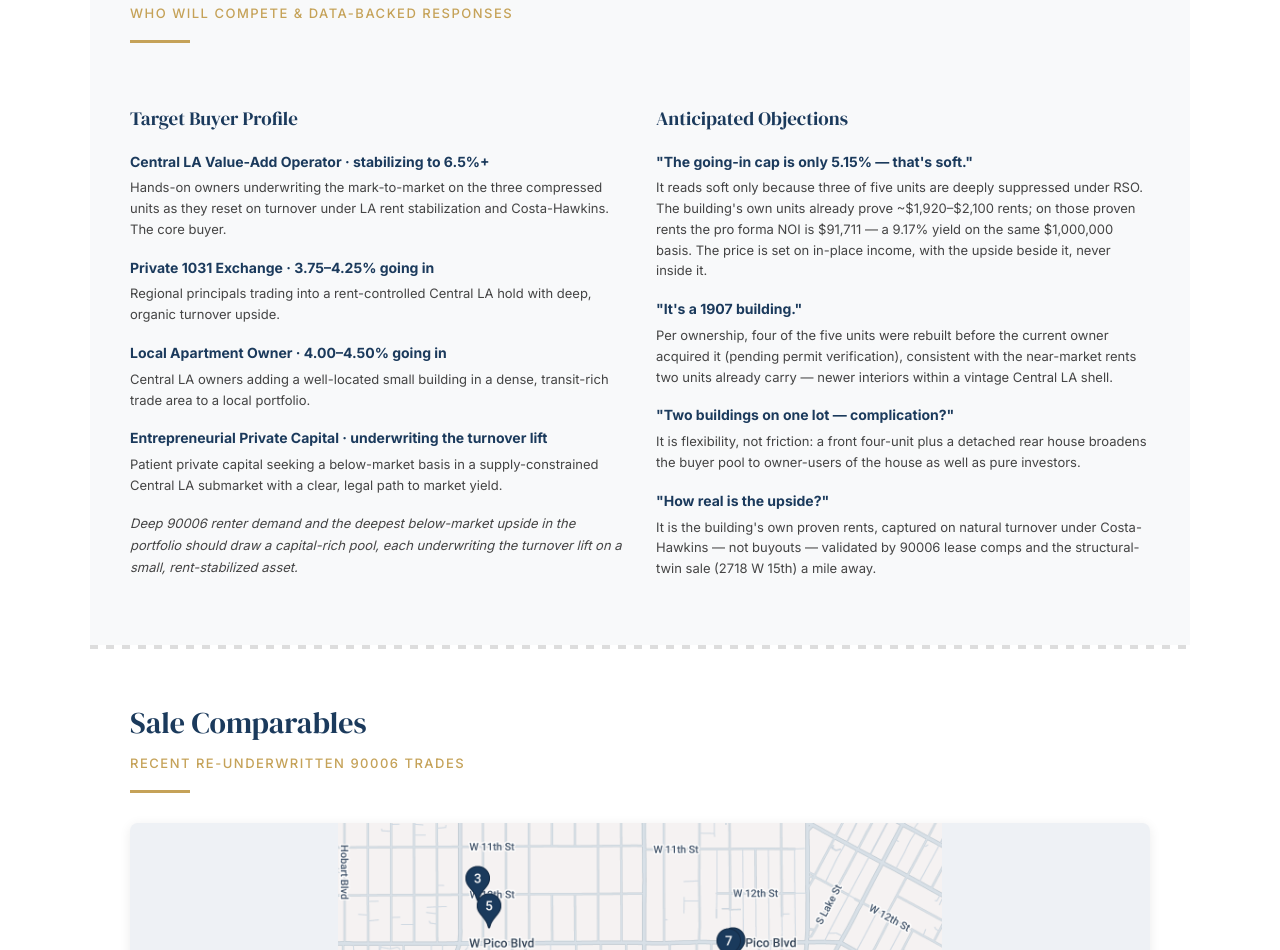
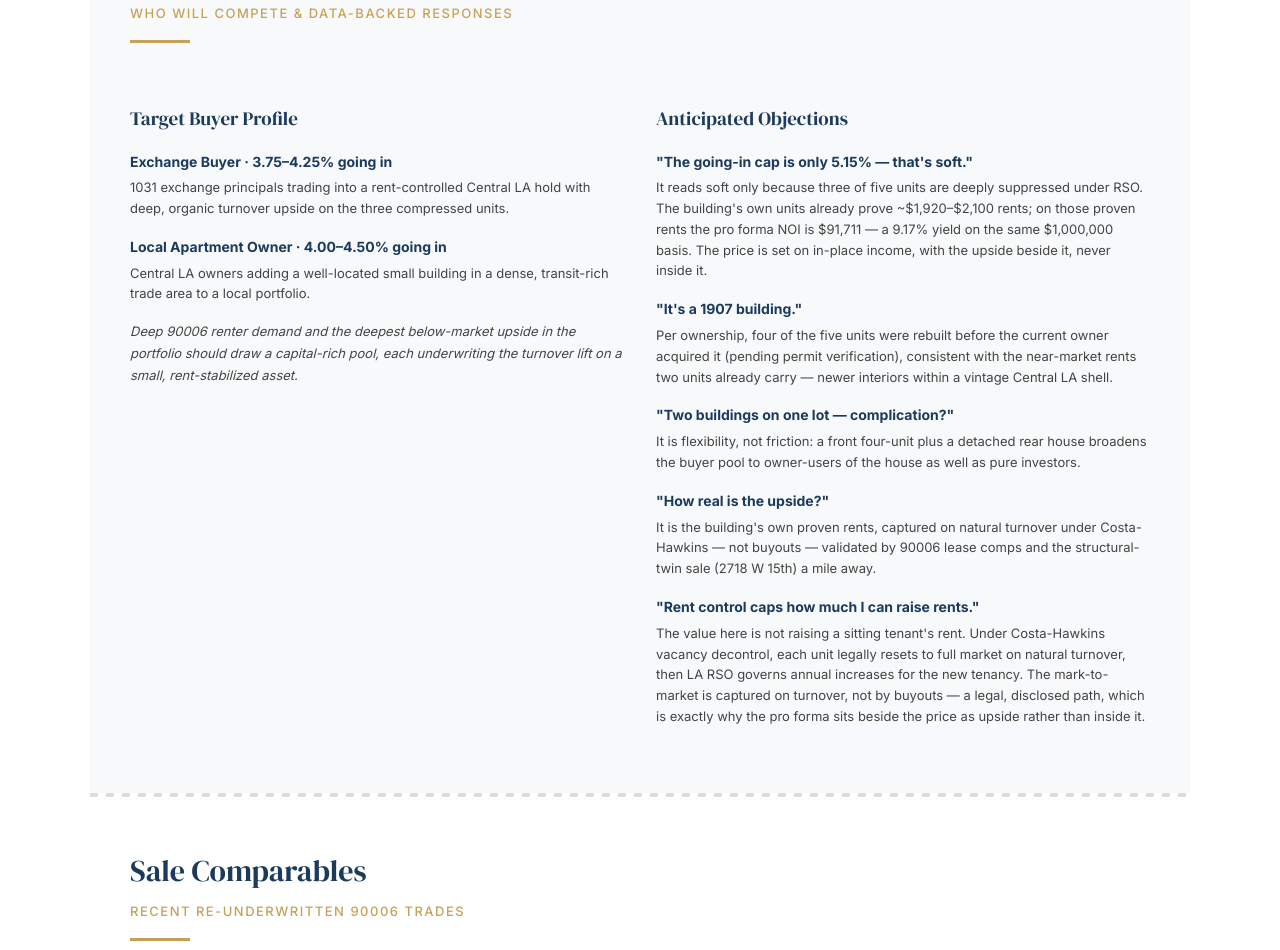
Before and after one commit to LAAA-Deploys/1512-s-westmoreland-bov, a plain HTML site: page index.html in a window 1280 px wide. Shown: the part 7168-8118 px from the top of the page. Drawn offline with Linux system fonts and the light colour scheme.

Commit message:
Buyer profile: two types + add rent-regulation objection

```diff
--- a/index.html
+++ b/index.html
@@ -484,10 +484,8 @@ td.num, th.num { text-align: right; }
   <div class="section-divider"></div>
   <div class="buyer-split">
     <div class="buyer-split-left"><h3 class="sub-heading">Target Buyer Profile</h3>
-      <div class="obj-item"><p class="obj-q">Central LA Value-Add Operator &middot; stabilizing to 6.5%+</p><p class="obj-a">Hands-on owners underwriting the mark-to-market on the three compressed units as they reset on turnover under LA rent stabilization and Costa-Hawkins. The core buyer.</p></div>
-      <div class="obj-item"><p class="obj-q">Private 1031 Exchange &middot; 3.75&ndash;4.25% going in</p><p class="obj-a">Regional principals trading into a rent-controlled Central LA hold with deep, organic turnover upside.</p></div>
+      <div class="obj-item"><p class="obj-q">Exchange Buyer &middot; 3.75&ndash;4.25% going in</p><p class="obj-a">1031 exchange principals trading into a rent-controlled Central LA hold with deep, organic turnover upside on the three compressed units.</p></div>
       <div class="obj-item"><p class="obj-q">Local Apartment Owner &middot; 4.00&ndash;4.50% going in</p><p class="obj-a">Central LA owners adding a well-located small building in a dense, transit-rich trade area to a local portfolio.</p></div>
-      <div class="obj-item"><p class="obj-q">Entrepreneurial Private Capital &middot; underwriting the turnover lift</p><p class="obj-a">Patient private capital seeking a below-market basis in a supply-constrained Central LA submarket with a clear, legal path to market yield.</p></div>
       <p class="bp-closing">Deep 90006 renter demand and the deepest below-market upside in the portfolio should draw a capital-rich pool, each underwriting the turnover lift on a small, rent-stabilized asset.</p>
     </div>
     <div class="buyer-split-right"><h3 class="sub-heading">Anticipated Objections</h3>
@@ -495,6 +493,7 @@ td.num, th.num { text-align: right; }
       <div class="obj-item"><p class="obj-q">"It's a 1907 building."</p><p class="obj-a">Per ownership, four of the five units were rebuilt before the current owner acquired it (pending permit verification), consistent with the near-market rents two units already carry &mdash; newer interiors within a vintage Central LA shell.</p></div>
       <div class="obj-item"><p class="obj-q">"Two buildings on one lot &mdash; complication?"</p><p class="obj-a">It is flexibility, not friction: a front four-unit plus a detached rear house broadens the buyer pool to owner-users of the house as well as pure investors.</p></div>
       <div class="obj-item"><p class="obj-q">"How real is the upside?"</p><p class="obj-a">It is the building's own proven rents, captured on natural turnover under Costa-Hawkins &mdash; not buyouts &mdash; validated by 90006 lease comps and the structural-twin sale (2718 W 15th) a mile away.</p></div>
+      <div class="obj-item"><p class="obj-q">"Rent control caps how much I can raise rents."</p><p class="obj-a">The value here is not raising a sitting tenant's rent. Under Costa-Hawkins vacancy decontrol, each unit legally resets to full market on natural turnover, then LA RSO governs annual increases for the new tenancy. The mark-to-market is captured on turnover, not by buyouts &mdash; a legal, disclosed path, which is exactly why the pro forma sits beside the price as upside rather than inside it.</p></div>
     </div>
   </div>
 </div>
```
